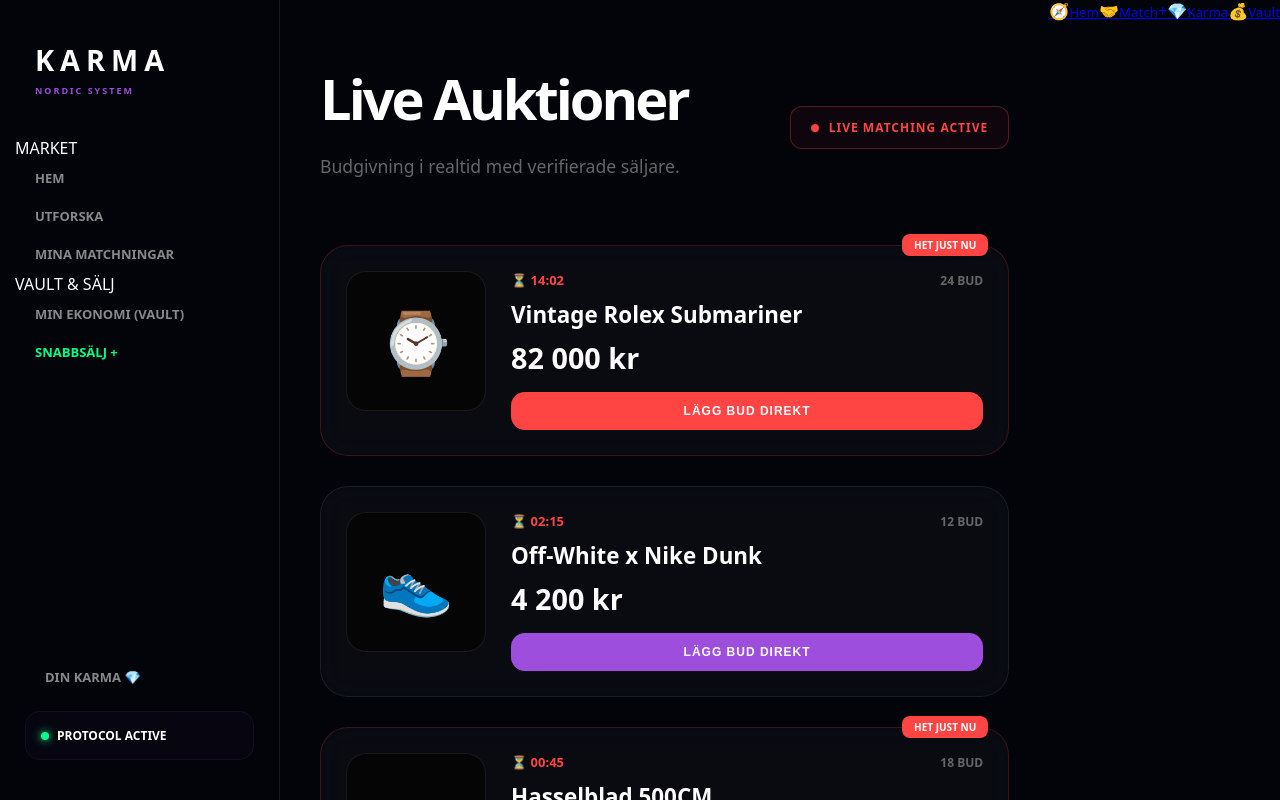
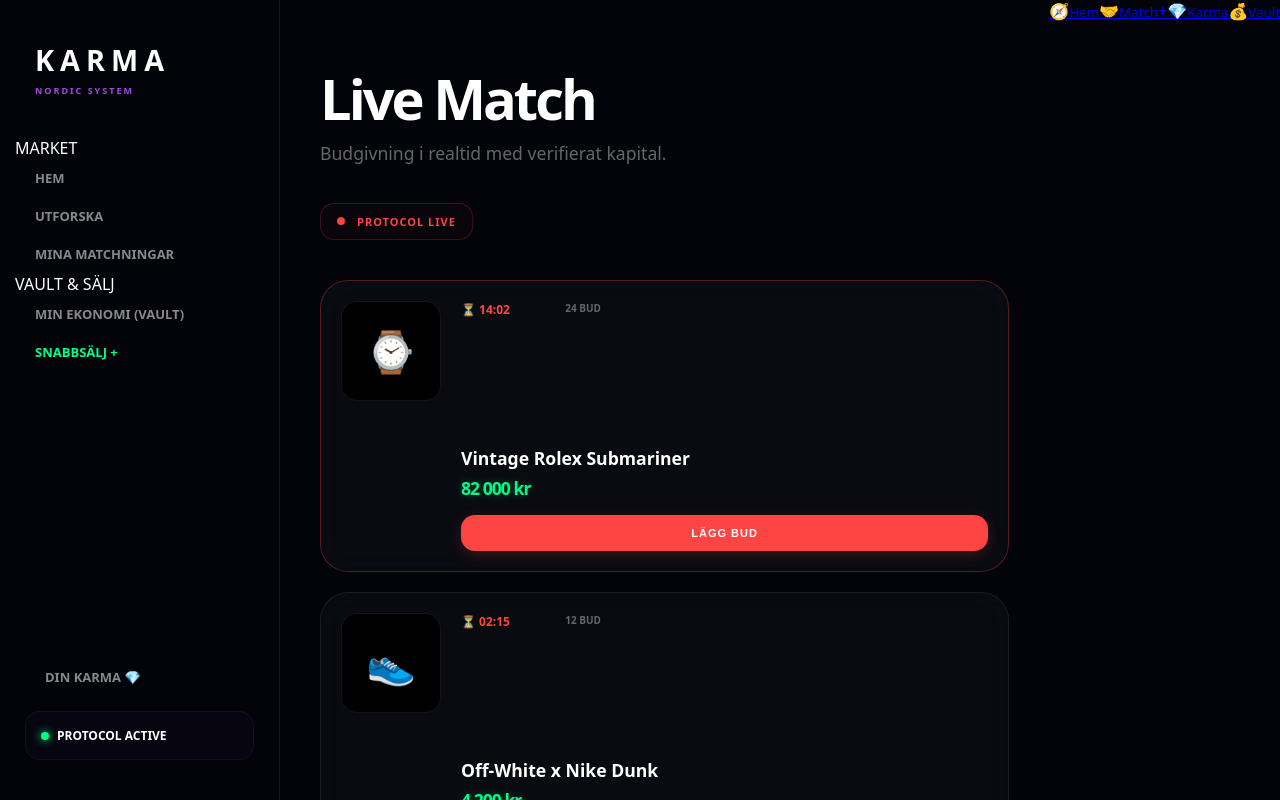
Before and after one commit to gascheckking/marketbeg-appGem, a Next.js app: page /auctions in a window 1280 px wide. Shown: the top 800 px of the page. Built offline with nearby package versions, Linux system fonts and the light colour scheme.

Commit message:
Update page.tsx

```diff
--- a/app/auctions/page.tsx
+++ b/app/auctions/page.tsx
@@ -1,74 +1,66 @@
 "use client";
 import React from 'react';
+import PriceTag from "@/components/PriceTag";
 
 export default function Auctions() {
   const auctions = [
-    { id: 1, name: "Vintage Rolex Submariner", bids: 24, time: "14:02", price: "82 000 kr", img: "⌚", hot: true },
-    { id: 2, name: "Off-White x Nike Dunk", bids: 12, time: "02:15", price: "4 200 kr", img: "👟", hot: false },
-    { id: 3, name: "Hasselblad 500CM", bids: 18, time: "00:45", price: "22 500 kr", img: "📷", hot: true }
+    { id: 1, name: "Vintage Rolex Submariner", bids: 24, time: "14:02", price: 82000, img: "⌚", hot: true },
+    { id: 2, name: "Off-White x Nike Dunk", bids: 12, time: "02:15", price: 4200, img: "👟", hot: false },
+    { id: 3, name: "Hasselblad 500CM", bids: 18, time: "00:45", price: 22500, img: "📷", hot: true }
   ];
 
   return (
     <div className="page-wrapper">
-      <div style={{ display: 'flex', justifyContent: 'space-between', alignItems: 'center', marginBottom: '50px' }}>
+      <div className="auction-header" style={{
+        display: 'flex', flexDirection: 'column', gap: '20px', marginBottom: '40px'
+      }}>
         <div>
-          <h1 style={{ fontSize: '3.5rem', fontWeight: 900, letterSpacing: '-3px', margin: 0 }}>Live Auktioner</h1>
-          <p className="muted" style={{ fontSize: '1.1rem' }}>Budgivning i realtid med verifierade säljare.</p>
+          <h1 style={{ fontSize: 'clamp(2.5rem, 7vw, 3.5rem)', fontWeight: 900, letterSpacing: '-3px', margin: 0 }}>Live Match</h1>
+          <p className="muted" style={{ fontSize: '1.1rem', marginTop: '5px' }}>Budgivning i realtid med verifierat kapital.</p>
         </div>
         <div style={{
-          display: 'flex',
-          alignItems: 'center',
-          gap: '10px',
-          padding: '12px 20px',
-          borderRadius: '12px',
-          border: '1px solid rgba(255, 68, 68, 0.3)',
-          background: 'rgba(255, 68, 68, 0.05)'
+          alignSelf: 'flex-start', display: 'flex', alignItems: 'center', gap: '12px',
+          padding: '10px 16px', borderRadius: '14px',
+          border: '1px solid rgba(255, 68, 68, 0.2)', background: 'rgba(255, 68, 68, 0.03)'
         }}>
           <span className="pulse-dot"></span>
-          <span style={{ color: '#ff4444', fontWeight: 900, fontSize: '12px', letterSpacing: '1px' }}>LIVE MATCHING ACTIVE</span>
+          <span style={{ color: '#ff4444', fontWeight: 900, fontSize: '11px', letterSpacing: '1px' }}>PROTOCOL LIVE</span>
         </div>
       </div>
 
-      <div style={{ display: 'grid', gridTemplateColumns: 'repeat(auto-fill, minmax(450px, 1fr))', gap: '30px' }}>
+      <div style={{ display: 'grid', gridTemplateColumns: 'repeat(auto-fill, minmax(100%, 1fr))', gap: '20px' }}>
         {auctions.map(a => (
-          <div key={a.id} className="glass-card" style={{
-            display: 'flex',
-            gap: '25px',
-            padding: '25px',
-            position: 'relative',
-            borderColor: a.hot ? 'rgba(255, 68, 68, 0.2)' : 'var(--border)'
+          <div key={a.id} className="glass-card auction-card" style={{
+            display: 'flex', gap: '20px', padding: '20px', position: 'relative',
+            borderColor: a.hot ? 'rgba(255, 68, 68, 0.3)' : 'var(--border)',
+            flexDirection: 'row'
           }}>
-            {a.hot && (
-              <div style={{
-                position: 'absolute', top: '-12px', right: '20px',
-                background: '#ff4444', color: '#fff', padding: '4px 12px',
-                borderRadius: '8px', fontSize: '10px', fontWeight: 900
-              }}>HET JUST NU</div>
-            )}
-
             <div style={{
-              width: '140px', height: '140px', background: '#050505',
-              borderRadius: '20px', display: 'flex', alignItems: 'center',
-              justifyContent: 'center', fontSize: '60px', border: '1px solid var(--border)'
+              width: '100px', height: '100px', background: '#000',
+              borderRadius: '16px', display: 'flex', alignItems: 'center',
+              justifyContent: 'center', fontSize: '40px', border: '1px solid var(--border)',
+              flexShrink: 0
             }}>
               {a.img}
             </div>
 
-            <div style={{ flex: 1, display: 'flex', flexDirection: 'column', justifyContent: 'center' }}>
-              <div style={{ display: 'flex', justifyContent: 'space-between', alignItems: 'center', marginBottom: '10px' }}>
-                <span style={{ color: '#ff4444', fontWeight: 900, fontSize: '13px' }}>⏳ {a.time}</span>
-                <span className="muted" style={{ fontSize: '12px', fontWeight: 700 }}>{a.bids} BUD</span>
+            <div style={{ flex: 1, minWidth: 0 }}>
+              <div style={{ display: 'flex', justifyContent: 'space-between', marginBottom: '5px' }}>
+                <span style={{ color: '#ff4444', fontWeight: 900, fontSize: '12px' }}>⏳ {a.time}</span>
+                <span className="muted" style={{ fontSize: '10px', fontWeight: 800 }}>{a.bids} BUD</span>
               </div>
-              <h3 style={{ margin: '0 0 8px 0', fontSize: '1.4rem', fontWeight: 800 }}>{a.name}</h3>
-              <div style={{ fontSize: '1.8rem', fontWeight: 900, color: '#fff' }}>{a.price}</div>
-
+              <h3 style={{ margin: '0 0 8px 0', fontSize: '1.1rem', fontWeight: 800, whiteSpace: 'nowrap', overflow: 'hidden', textOverflow: 'ellipsis' }}>
+                {a.name}
+              </h3>
+              <div style={{ marginBottom: '15px' }}>
+                <PriceTag price={a.price} size="sm" />
+              </div>
               <button className="primary-btn" style={{
-                marginTop: '15px',
-                padding: '12px',
-                fontSize: '12px',
-                background: a.hot ? '#ff4444' : 'var(--neon-purple)'
+                width: '100%', padding: '12px', fontSize: '11px',
+                background: a.hot ? '#ff4444' : 'var(--neon-purple)',
+                boxShadow: a.hot ? '0 4px 15px rgba(255, 68, 68, 0.2)' : 'none'
               }}>
-                LÄGG BUD DIREKT
+                LÄGG BUD
               </button>
             </div>
           </div>
@@ -76,19 +68,16 @@ export default function Auctions() {
       </div>
 
       <style jsx>{`
-        .pulse-dot {
-          width: 8px;
-          height: 8px;
-          background-color: #ff4444;
-          border-radius: 50%;
-          animation: pulse 1.5s infinite;
-        }
-
+        .pulse-dot { width: 8px; height: 8px; background-color: #ff4444; border-radius: 50%; animation: pulse 1.5s infinite; }
         @keyframes pulse {
           0% { transform: scale(0.95); box-shadow: 0 0 0 0 rgba(255, 68, 68, 0.7); }
           70% { transform: scale(1); box-shadow: 0 0 0 10px rgba(255, 68, 68, 0); }
           100% { transform: scale(0.95); box-shadow: 0 0 0 0 rgba(255, 68, 68, 0); }
         }
+        @media (min-width: 768px) {
+          .auction-card { padding: 30px; gap: 30px; }
+          .auction-card div:first-child { width: 140px; height: 140px; fontSize: 60px; }
+        }
       `}</style>
     </div>
   );
```
